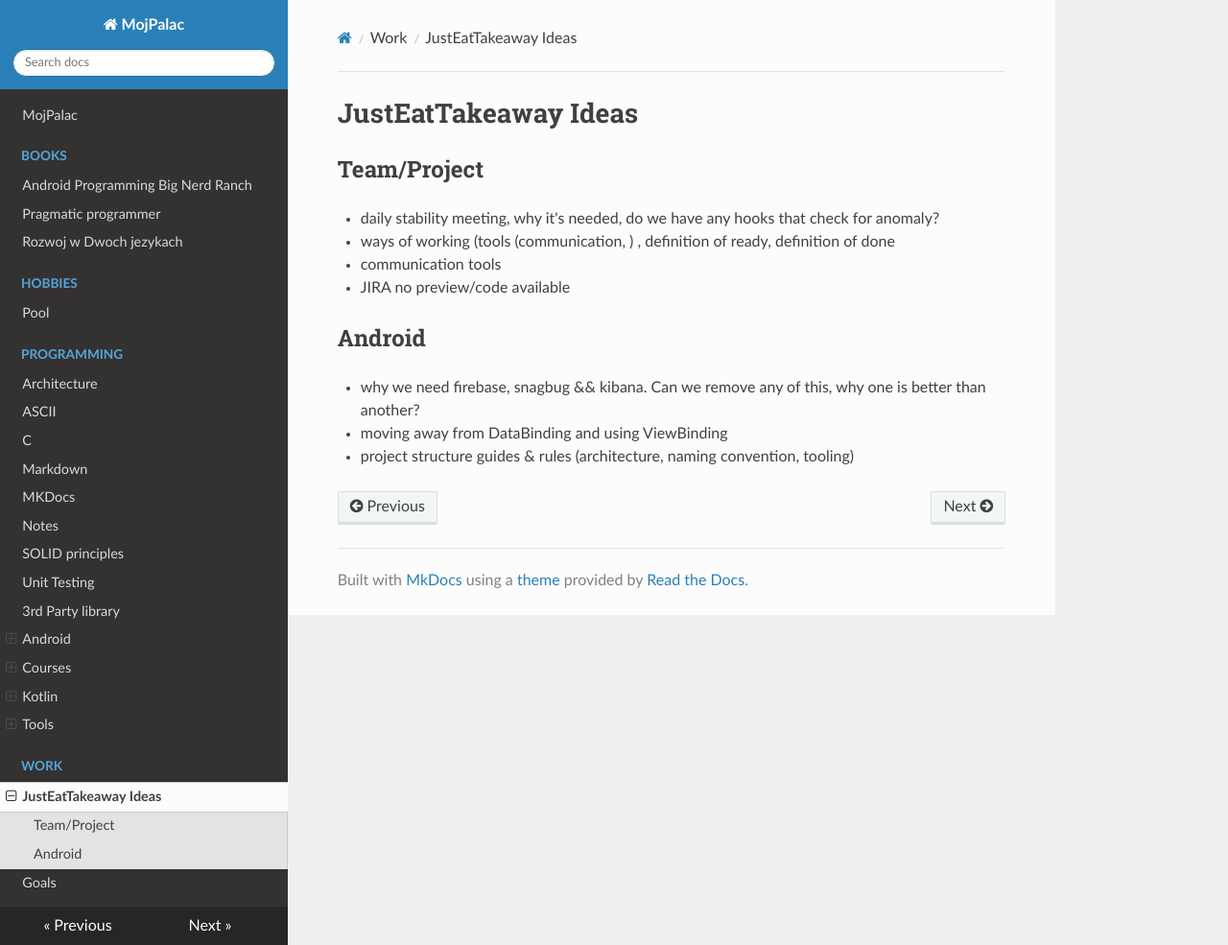
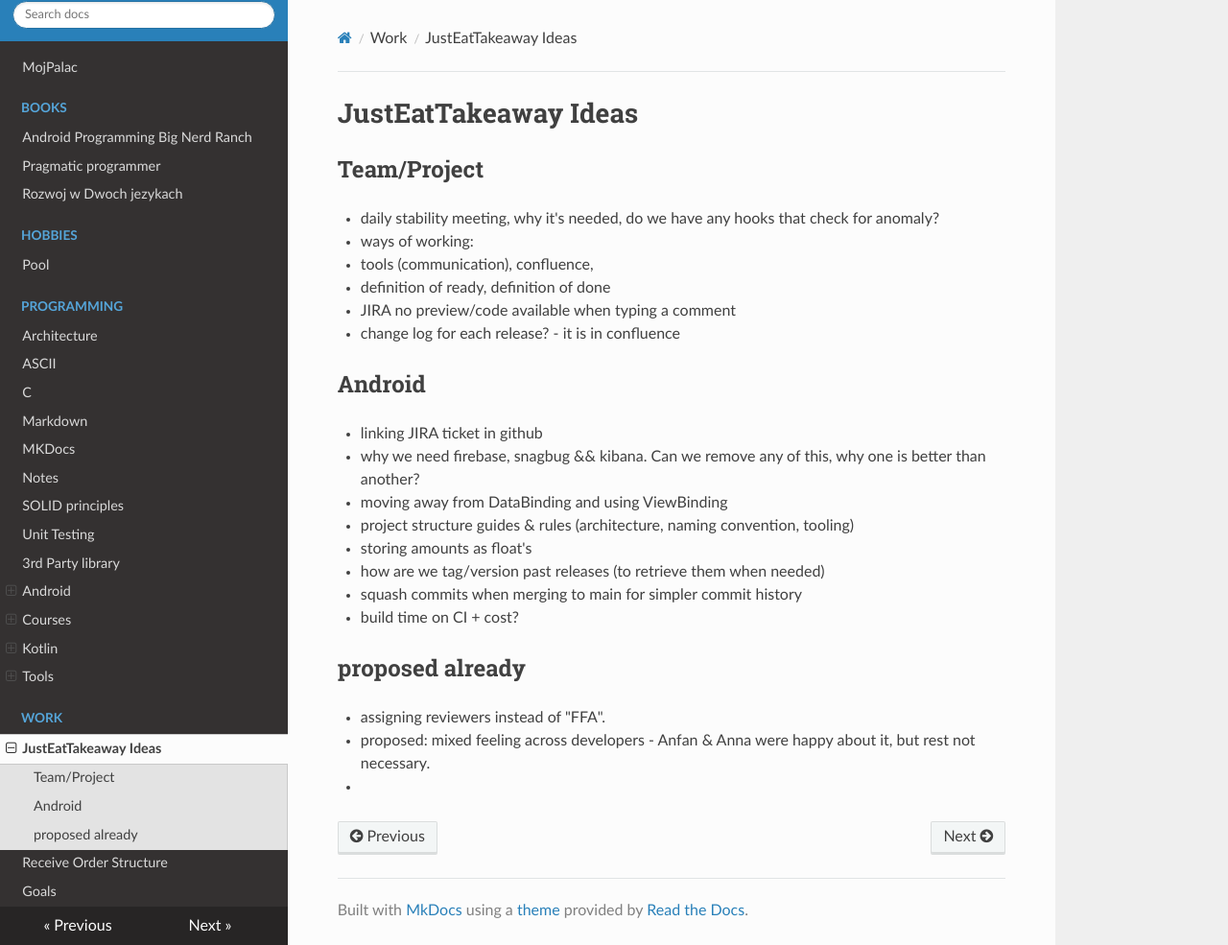
Before and after one commit to mojpalac/mojpalac, an MkDocs documentation site: the page built from docs/work/JustEatIdeas.md, in a window 1280 px wide and 985 px high. Shown: the whole window at 96% size. Built offline with MkDocs 1.6.1, drawn with Linux system fonts in a browser that asks for light colours; nearby versions of some CDN libraries.

Commit message:
added goals & ideas

```diff
--- a/docs/work/JustEatIdeas.md
+++ b/docs/work/JustEatIdeas.md
@@ -2,12 +2,27 @@
 
 ## Team/Project
 - daily stability meeting, why it's needed, do we have any hooks that check for anomaly?
-- ways of working (tools (communication, ) , definition of ready, definition of done
-- communication tools
-- JIRA no preview/code available
+- ways of working:
+  - tools (communication), confluence,
+  - definition of ready, definition of done
+- JIRA no preview/code available when typing a comment
+- change log for each release? - it is in confluence
+
 
 ## Android
 
+- linking JIRA ticket in github
 - why we need firebase, snagbug && kibana. Can we remove any of this, why one is better than another?
 - moving away from DataBinding and using ViewBinding
 - project structure guides & rules (architecture, naming convention, tooling)
+- storing amounts as float's
+- how are we tag/version past releases (to retrieve them when needed)
+- squash commits when merging to main for simpler commit history
+- build time on CI + cost?
+
+
+
+## proposed already
+- assigning reviewers instead of "FFA".
+  - proposed: mixed feeling across developers - Anfan & Anna were happy about it, but rest not necessary.
+-
```
Also changed, not shown: docs/books/pragmatic_programmer.md (+1 -1 lines), docs/work/ReceiveOrderStructureRefactor.md (added, +24 -0 lines), docs/programming/tools/vim.md (added).
